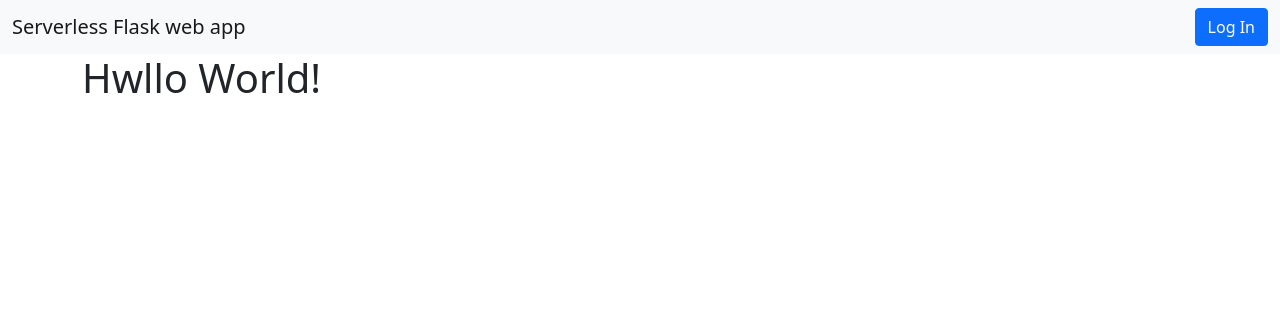
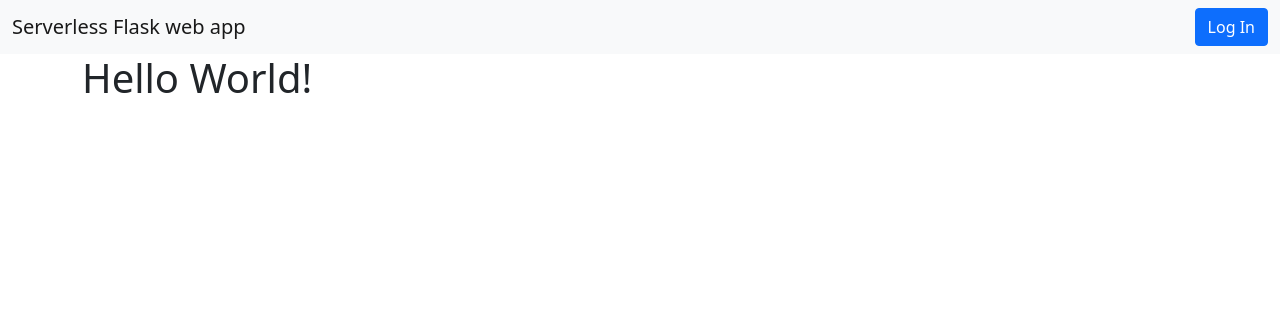
Before and after one commit to HanselD/auth0-serverless-flask-app, a Flask app: page / in a window 1280 px wide. Shown: the top 314 px of the page. Run offline with Flask 2, Linux system fonts and the light colour scheme.

Commit message:
fixed typo

```diff
--- a/templates/home.html
+++ b/templates/home.html
@@ -2,6 +2,6 @@
 
 {% block content %}
 
-<h1>Hwllo World!</h1>
+<h1>Hello World!</h1>
 
 {% endblock %}
```
